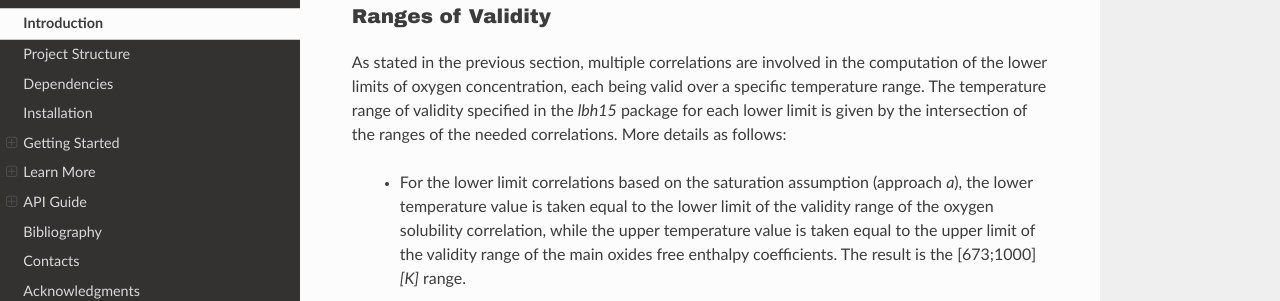
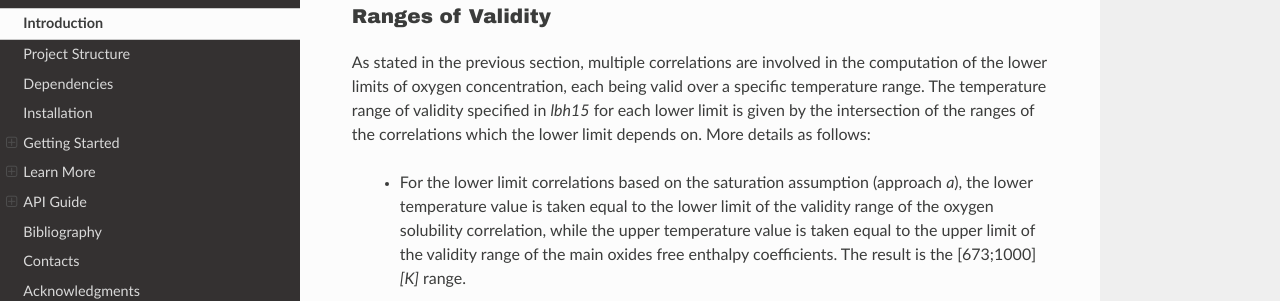
Before and after one commit to newcleo-dev-team/lbh15, a Sphinx documentation site: the page built from docs/source/readme_full.rst, in a window 1280 px wide and 1400 px high, scrolled down 15553 px. Shown: the part 205-506 px from the top of the window. Built offline with Sphinx 7.4.7 and the Read the Docs theme 2.0.0, drawn with Linux system fonts in a browser that asks for light colours; some web fonts are replaced; cross-references to code outside the pages are shown as plain code; some of the changed text lies outside the part shown.

Commit message:
[157_doc_validity_range], issue #157, rephrased the last sentence in ranges of validity

```diff
--- a/docs/source/learn_more.rst
+++ b/docs/source/learn_more.rst
@@ -179,8 +179,8 @@ Ranges of Validity
 
 As stated in the previous section, multiple correlations are involved in the computation of the lower limits of
 oxygen concentration, each being valid over a specific temperature range. The temperature range of
-validity specified in the *lbh15* package for each lower limit is given by the intersection of the
-ranges of the needed correlations. More details as follows:
+validity specified in *lbh15* for each lower limit is given by the intersection of the
+ranges of the correlations which the lower limit depends on. More details as follows:
 
   - For the lower limit correlations based on the saturation assumption (approach *a*), the lower temperature
     value is taken equal to the lower limit of the validity range of the oxygen solubility correlation,
```
Also changed, not shown: other parts of docs/source/learn_more.rst (+1 -1 lines).
